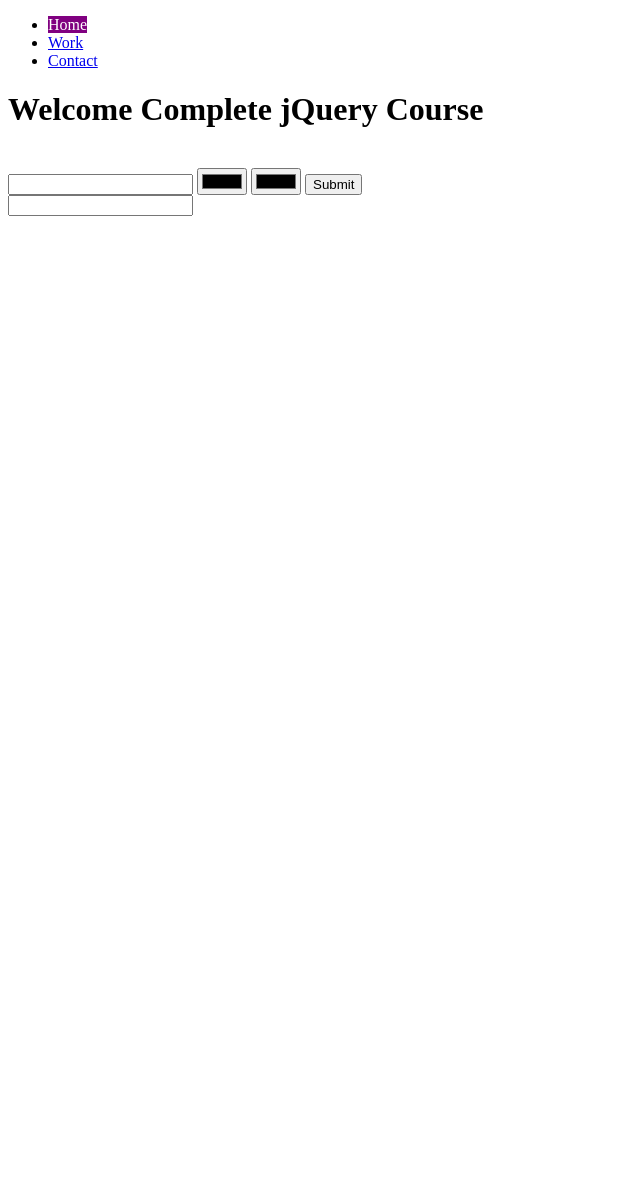
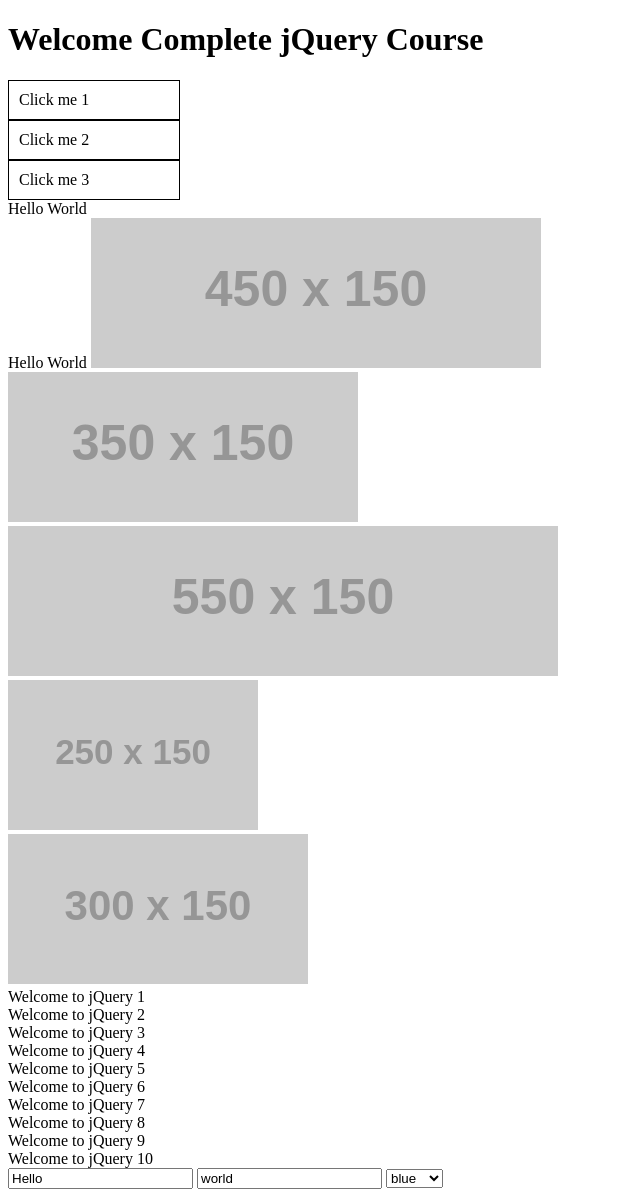
Before and after one commit to poorani11/jQuery-play, a plain HTML site: page index.html in a window 1280 px wide. Shown: the whole page, without its empty margins (0-640 px from the left). Before the commit the page ends 800 px from the top, so only its background shows below. Drawn offline with nearby package versions, Linux system fonts and the light colour scheme; placeholder pictures from the web are drawn by us.

Commit message:
lesson40

```diff
--- a/index.html
+++ b/index.html
@@ -3,49 +3,46 @@
 <head>
     <meta charset="utf-8">
     <meta name="viewport" content="width=device-width, initial-scale=1.0">
-    <title>jQuery complete course</title>
-    <style>
-        .active {
-            color: #fff;
-            background-color: purple;
-            text-decoration: none;
-        }
-
-        #navbar ul li a,
-        #navbar ul li a:visited{
-            color:#333;
-            padding:10px;
-            line-height:30px;
-        }
-    </style>
+    <title>jQuery Complete Course</title>
 </head>
 
 <body>
     <div id="wrapper">
-        <div id="navBar">
-            <div id="container">
-                <nav id="topnav">
-                    <ul>
-                        <li><a href="#home" class="active"><span>Home</span></a></li>
-                        <li><a href="#work"><span>Work</span></a></li>
-                        <li><a href="#contact"><span>Contact</span></a></li>
-                    </ul>
-                </nav>
-            </div>
+        <h1>Welcome Complete jQuery Course</h1>
+        <div class="btn">Click me 1</div>
+        <div class="btn">Click me 2</div>
+        <div class="btn">Click me 3</div>
+        <div id="output1">Hello World</div>
+        <div id="output2">Hello World <img src="http://via.placeholder.com/450x150"><br></div>
+        <div id="output3">
+            <img src="http://via.placeholder.com/350x150"><br>
+            <img src="http://via.placeholder.com/550x150"><br>
+            <img src="http://via.placeholder.com/250x150"><br>
+            <img src="http://via.placeholder.com/300x150"><br>
         </div>
-        <h1>Welcome Complete jQuery Course</h1>
-        <div id="output"></div>
-        <div><img src=""></div>
-        <form>
-            <input type="text">
-            <input type="color">
-            <input type="color">
-            <input type="submit">
-            <br>
-            <input type="text">
-        </form>
+        <div class="output4">
+            <div class="highlight" title="element 1">Welcome to jQuery 1</div>
+            <div class="highlight" title="element 2">Welcome to jQuery 2</div>
+            <div class="highlight" title="element 3">Welcome to jQuery 3</div>
+            <div class="highlight" title="element 4">Welcome to jQuery 4</div>
+            <div class="highlight" title="element 5">Welcome to jQuery 5</div>
+            <div class="highlight" title="element 6">Welcome to jQuery 6</div>
+            <div class="highlight" title="element 7">Welcome to jQuery 7</div>
+            <div class="highlight" title="element 8">Welcome to jQuery 8</div>
+            <div class="highlight" title="element 9">Welcome to jQuery 9</div>
+            <div class="highlight" title="element 10">Welcome to jQuery 10</div>
+        </div>
+        <div class="output5">
+            <input type="text" id="input1" value="Hello">
+            <input type="text" id="input2" value="world">
+            <select class="sel">
+              <option value="blue">blue</option>
+              <option value="red">red</option>
+              <option value="green">green</option>
+           </select>
+        </div>
     </div>
     <script src="node_modules/jquery/dist/jquery.min.js"></script>
-    <script src="lesson34.js"></script>
+    <script src="lesson40.js"></script>
 </body>
 </html>
--- /dev/null
+++ b/lesson40.js
@@ -0,0 +1,18 @@
+$(function() {
+    $('.btn').css({
+       'border':'1px solid black',
+        'padding':'10px',
+        'width':'150px'
+    }).click(function(){
+        if($(this).index()==1){
+            $('#output2').slideUp(5000);
+        };
+        if($(this).index()==2){
+            $('#output2').slideDown(1000);
+        };
+        if($(this).index()==3){
+            $('#output2').slideToggle(1000);
+        };
+
+    })
+})
```
Also changed, not shown: home1.html (added, +51 -0 lines).
